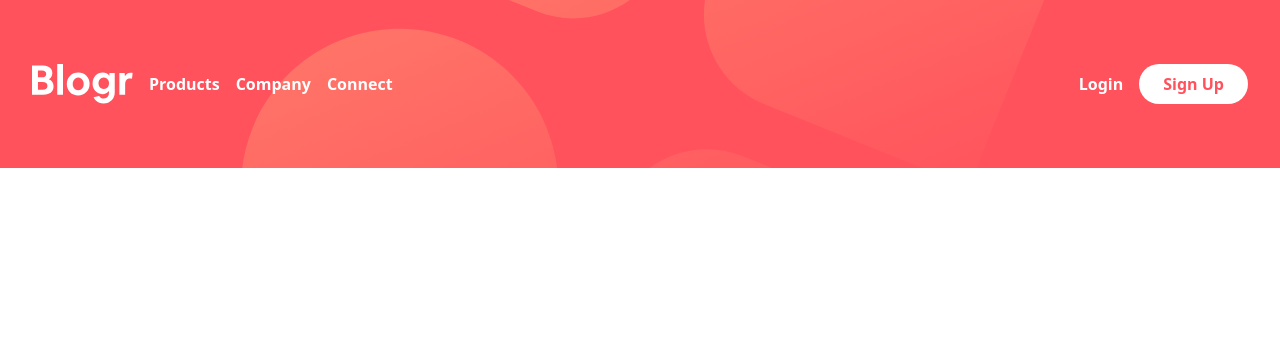
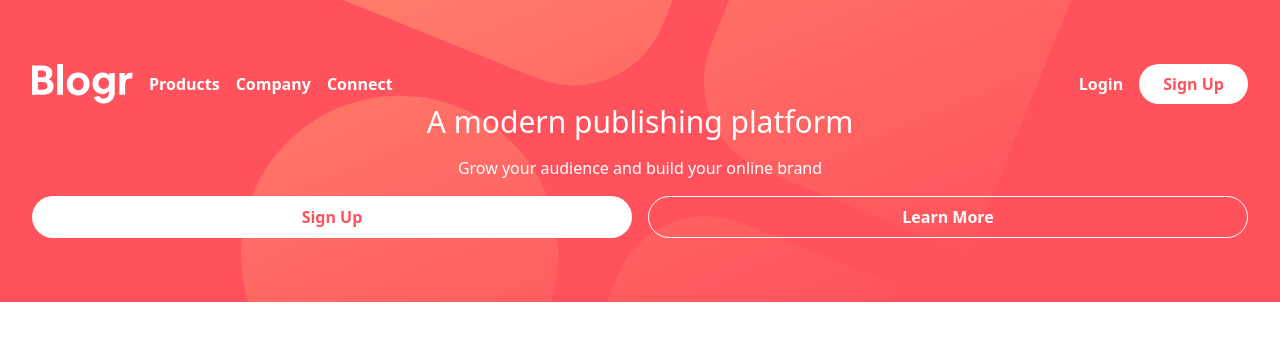
Before and after one commit to emmanueltn007/front-end-mentor-challenges-junior, a React (Vite) app in the folder html-css-and-js/blogr-landing-page/: page / in a window 1280 px wide. Shown: the top 340 px of the page. Built offline with nearby package versions, Linux system fonts and the light colour scheme.

Commit message:
Added SignUp section

```diff
--- a/html-css-and-js/blogr-landing-page/src/App.jsx
+++ b/html-css-and-js/blogr-landing-page/src/App.jsx
@@ -1,10 +1,12 @@
 import Header from "./components/Header";
+import SignUp from "./components/SignUp";
 
 function App () {
   return (
     <div
       className="px-8 py-16 bg-[hsl(356,100%,66%)] bg-[url('/images/bg-pattern-intro-mobile.svg')] bg-center bg-no-repeat bg-cover">
       <Header />
+      <SignUp />
     </div>
   );
 }
--- /dev/null
+++ b/html-css-and-js/blogr-landing-page/src/components/SignUp.jsx
@@ -0,0 +1,22 @@
+function SignUp () {
+    return (
+        <section className="text-center flex flex-col gap-4">
+            <h1 className="text-white text-3xl">
+                A modern publishing platform
+            </h1>
+            <p className="text-white">
+                Grow your audience and build your online brand
+            </p>
+            <div className="grid grid-cols-2 justify-center gap-4 font-semibold w-full">
+                <button className="bg-white text-[hsl(356,100%,66%)] py-2 rounded-3xl cursor-pointer">
+                    Sign Up
+                </button>
+                <button className="text-white border border-white py-2 rounded-3xl cursor-pointer">
+                    Learn More
+                </button>
+            </div>
+        </section>
+    );
+}
+
+export default SignUp
```
